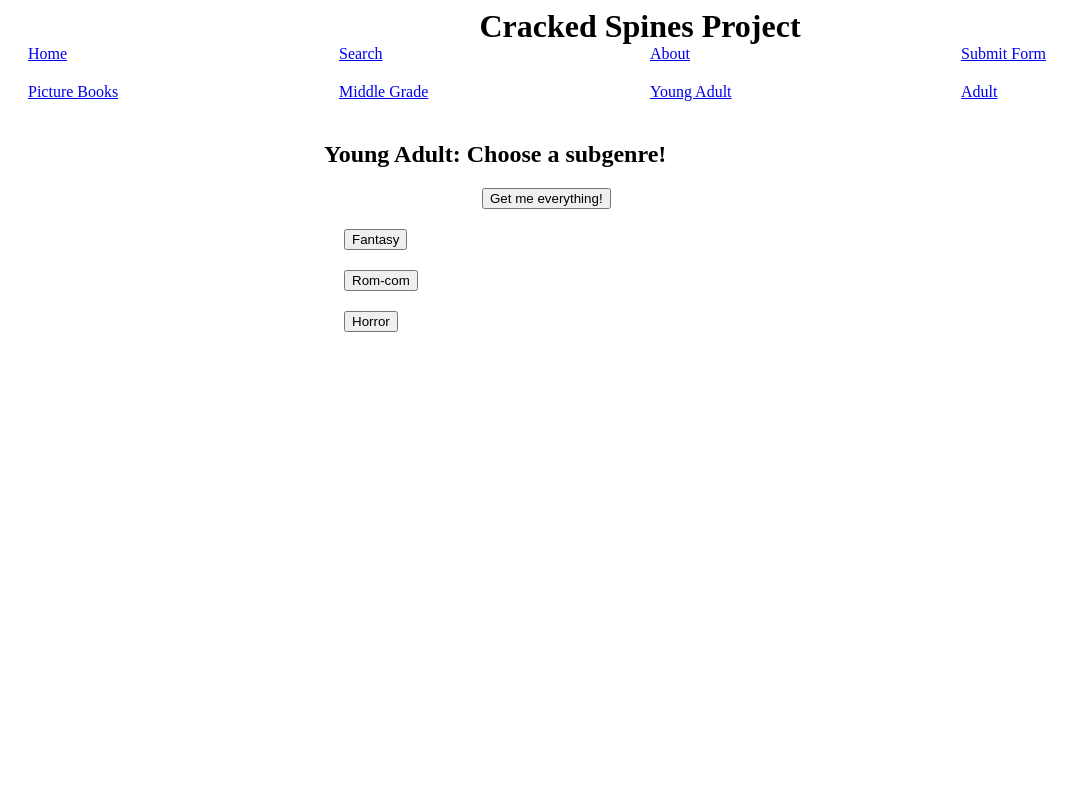
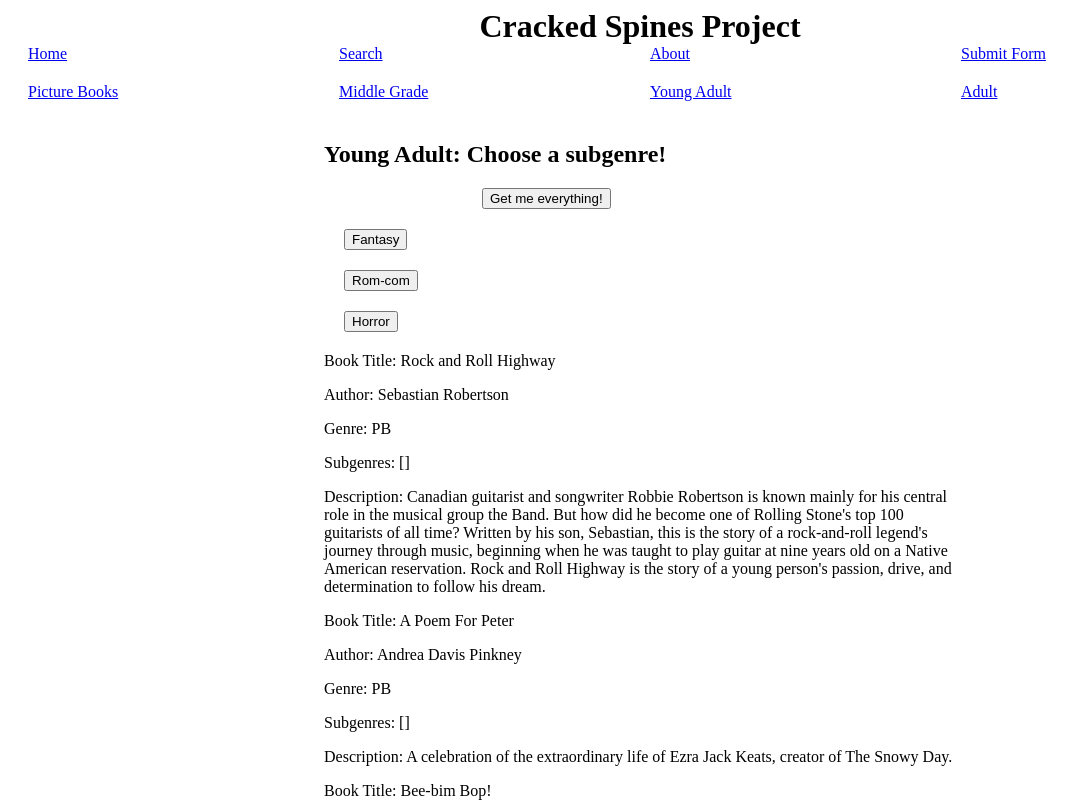
Before and after one commit to nonbinaryfrog/csprojectmvp, a Vue app: page /YA in a window 1280 px wide. Shown: the top 802 px of the page, without its empty margins (0-1081 px from the left). Built offline with nearby package versions, Linux system fonts and the light colour scheme; the HTML template or start-up script is replaced by a standard one.

Commit message:
"Debugging props passed between components"

```diff
--- a/src/App.vue
+++ b/src/App.vue
@@ -11,7 +11,7 @@
   </div>
 
   <!-- Depending on which router-link is clicked, the router-view will change -->
-  <router-view :books="allBooks"></router-view>
+  <router-view :books="allBooks" exact></router-view>
 </template>
 
 <script>
--- a/src/components/views/BookCardView.vue
+++ b/src/components/views/BookCardView.vue
@@ -1,7 +1,7 @@
 <template>
   <div v-for="book in books" :key="book.title">
     <p>Book Title: {{ book.title }} </p>
-    <p>Author: {{ book.author }} </p>
+    <p>Author: {{ book.author[0] }} </p>
     <p>Genre: {{ book.genre }} </p>
     <p>Subgenres: {{ book.subgenre }}</p>
     <p>Description: {{ book.description }} </p>
--- a/src/components/views/YAGenres.vue
+++ b/src/components/views/YAGenres.vue
@@ -27,8 +27,8 @@ export default {
     },
     getEverything() {
       // send info to console to see what happens
-      console.log(this.books);
-      return this.books;
+      // console.log(this.books);
+      // return this.books;
     }
   }
 };
--- a/src/router/router.js
+++ b/src/router/router.js
@@ -6,6 +6,7 @@ import PBGenres from "../components/views/PBGenres.vue";
 import MGGenres from "../components/views/MGGenres.vue";
 import YAGenres from "../components/views/YAGenres.vue";
 import AdultGenres from "../components/views/AdultGenres.vue";
+import BookData from "../BookData";
 import { createWebHistory, createRouter } from "vue-router";
 
 const routes = [
@@ -22,7 +23,8 @@ const routes = [
     },
     {
       path: '/YA',
-      component: YAGenres
+      component: YAGenres,
+      props: { books: BookData},
     },
     {
       path: '/Adult',
```
